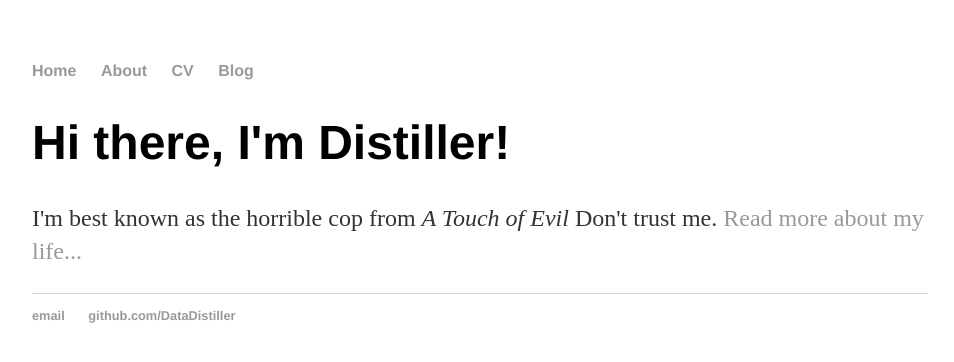
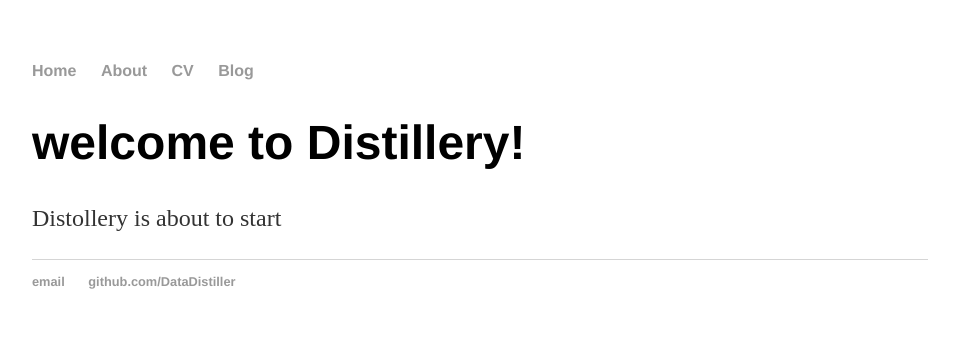
Before and after one commit to DataDistiller/DataDistiller.github.io, a Jekyll site: the page built from index.html, in a window 1280 px wide. Shown: the top 362 px of the page, without its empty margins (160-1114 px from the left). Built offline with Jekyll 4.4.1, drawn with Linux system fonts in a browser that asks for light colours.

Commit message:
Update index.html

```diff
--- a/index.html
+++ b/index.html
@@ -1,29 +1,9 @@
-<!DOCTYPE html>
-<html>
-	<head>
-		<title>Data Distiller</title>
-		<!-- link to main stylesheet -->
-		<link rel="stylesheet" type="text/css" href="/css/main.css">
-	</head>
-	<body>
-		<nav>
-    		<ul>
-        		<li><a href="/">Home</a></li>
-	        	<li><a href="/about">About</a></li>
-        		<li><a href="/cv">CV</a></li>
-        		<li><a href="/blog">Blog</a></li>
-    		</ul>
-		</nav>
-		<div class="container">
-    		<div class="blurb">
-        		<h1>Hi there, I'm Distiller!</h1>
-				<p>I'm best known as the horrible cop from <em>A Touch of Evil</em> Don't trust me. <a href="/about">Read more about my life...</a></p>
-    		</div><!-- /.blurb -->
-		</div><!-- /.container -->
-		<footer>
-    		<ul>
-        		<li><a href="mailto:ashvin.chougule@gmail.com">email</a></li>
-        		<li><a href="https://github.com/DataDistiller">github.com/DataDistiller</a></li>
-			</ul>
-		</footer>
-	</body>
+---
+layout: default
+title: Data Distiller
+---
+
+		<div class="blurb">
+			<h1>welcome to Distillery!</h1>
+			<p>Distollery is about to start</p>
+		</div>
```
